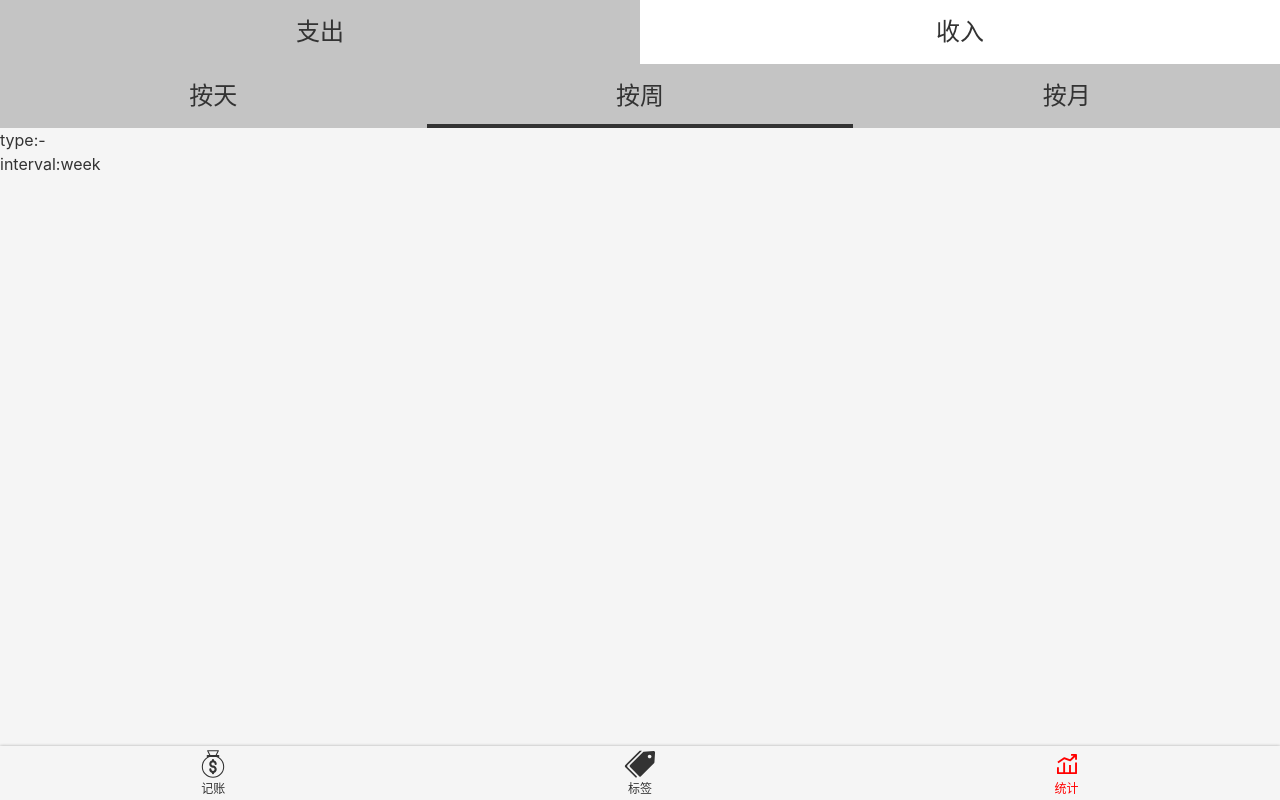
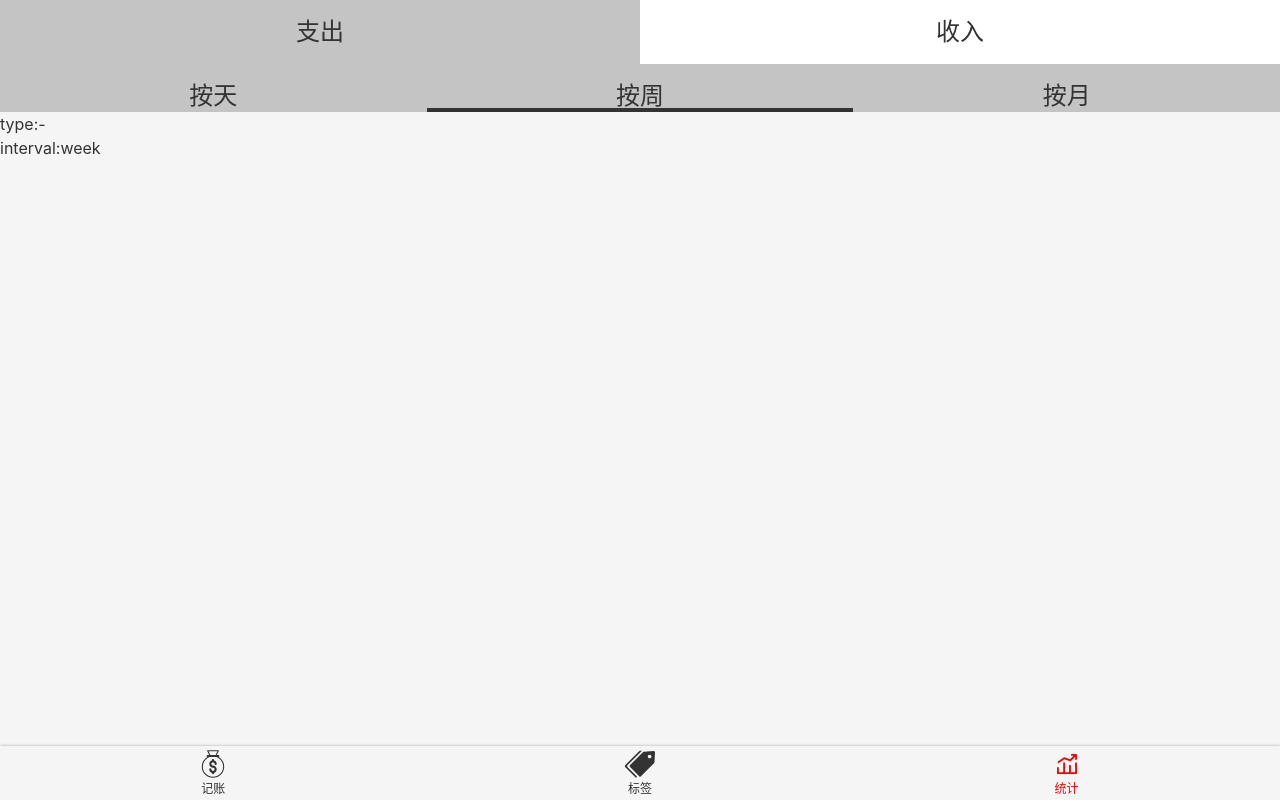
Before and after one commit to oldUath/cocomoney-vue, a Vue app: page /#/statistics in a window 1280 px wide. Built offline with nearby package versions, Linux system fonts and the light colour scheme.

Commit message:
修改statistic里面Tabs组件的高度，其他页面的Tab高度不变

```diff
--- a/src/components/Tabs.vue
+++ b/src/components/Tabs.vue
@@ -1,5 +1,5 @@
 <template>
-    <ul class="tabs">
+    <ul class="tabs" :class="{[classPrefix+'-tabs']:classPrefix}">
       <li v-for="item in dataSource" :key="item.value"
           :class="liClass(item)"
       @click="select(item)">{{item.text}}</li>
--- a/src/views/Statistics.vue
+++ b/src/views/Statistics.vue
@@ -38,4 +38,7 @@
       }
     }
   }
+  ::v-deep .interval-tabs-item{
+    height: 48px;
+  }
 </style>
```
